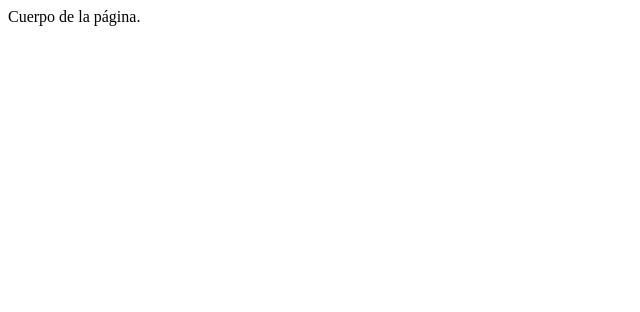
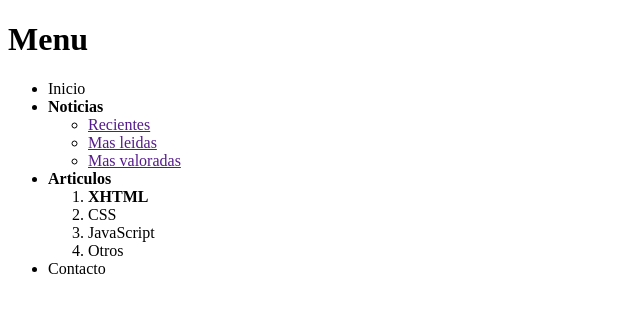
Before and after one commit to sofia-gonzalez/Frontend-ESDI-022018, a plain HTML site: page Clase1/Ejercicio1a/index.html in a window 1280 px wide. Shown: the whole page, without its empty margins (0-640 px from the left). Drawn offline with Linux system fonts and the light colour scheme.

Commit message:
Ejercicio1-menu

```diff
--- a/Clase1/Ejercicio1a/index.html
+++ b/Clase1/Ejercicio1a/index.html
@@ -4,6 +4,41 @@
 		<title>Título de la página</title>
 	</head>
 	<body>
-		Cuerpo de la página.
+		<h1>
+			Menu
+		</h1>
+		<ul>
+			<li>
+				Inicio
+			</li>
+			<li>
+				<strong>Noticias</strong>
+				<ul>
+					<li><a href="">Recientes</a></li>
+					<li><a href="">Mas leidas</a></li>
+					<li><a href="">Mas valoradas</a></li>
+				</ul>
+			</li>
+			<li>
+				<strong>Articulos</strong>
+				<ol>
+					<li>
+						<strong>XHTML</strong>
+					</li>
+					<li>
+						CSS
+					</li>
+					<li>
+						JavaScript
+					</li>
+					<li>
+						Otros
+					</li>
+				</ol>
+			</li>
+			<li>
+				Contacto
+			</li>
+		</ul>
 	</body>
 </html>
```
Also changed, not shown: Clase1/Ejercicio1b/index.html (added, +9 -0 lines), 1 other file.
